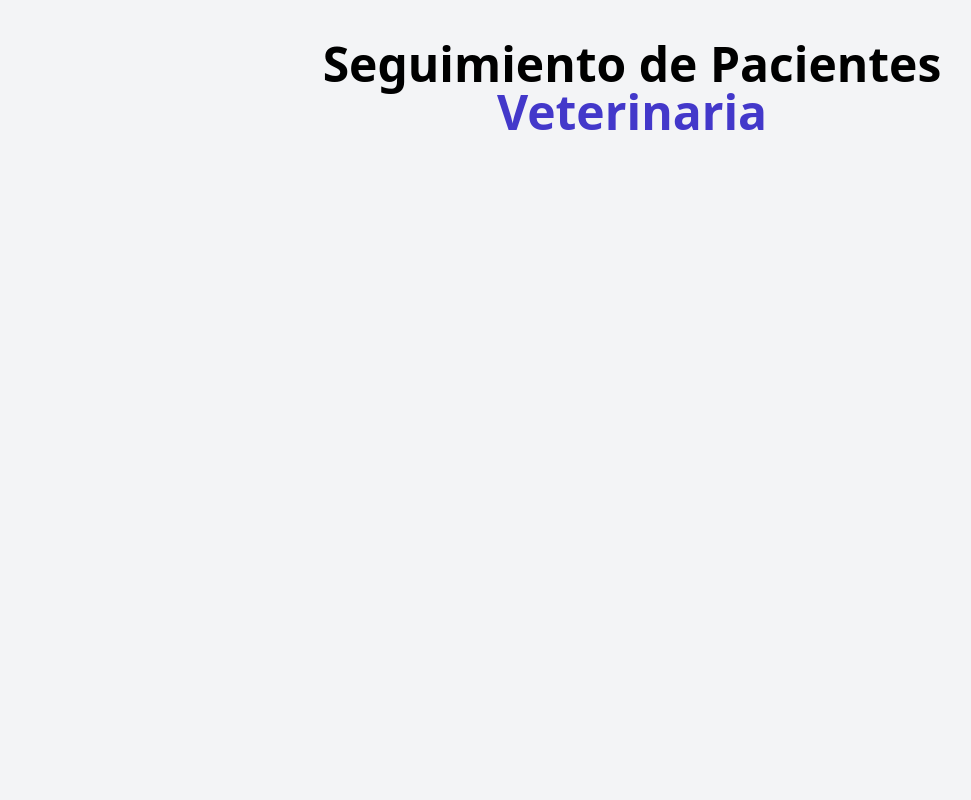
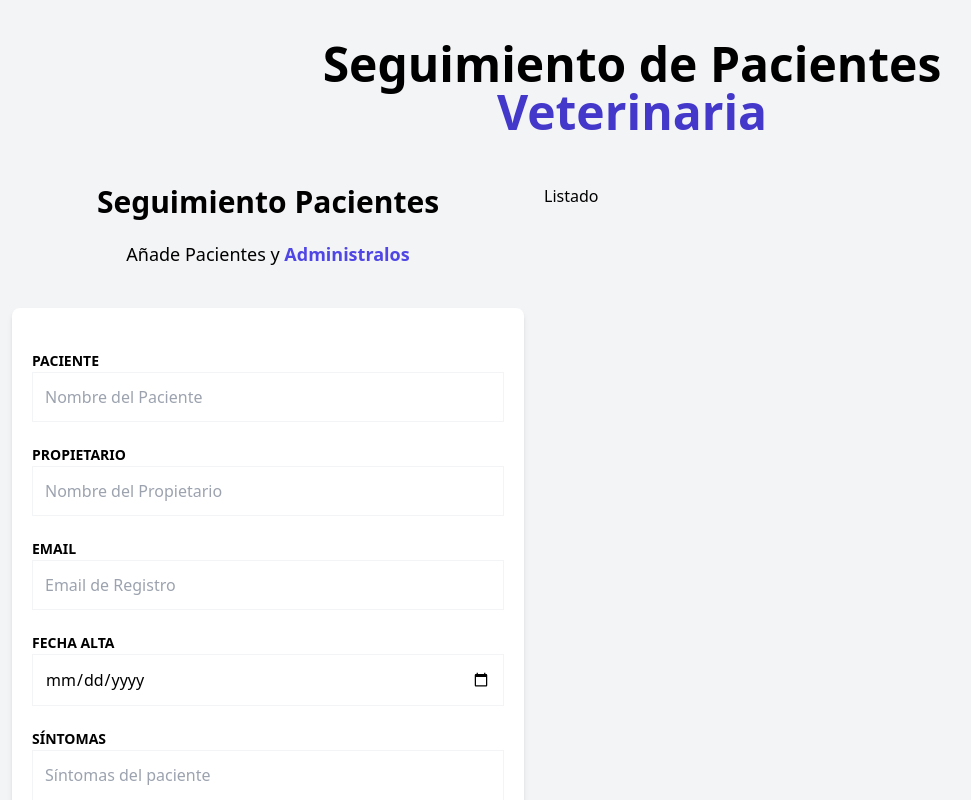
Before and after one commit to luisgoweb/Administrador-de-Pacientes, a React (Vite) app: page / in a window 1280 px wide. Shown: the top 800 px of the page, without its empty margins (8-979 px from the left). Built offline with nearby package versions, Linux system fonts and the light colour scheme.

Commit message:
PatientForm.tsx: Se agrega formulario

```diff
--- a/src/App.tsx
+++ b/src/App.tsx
@@ -1,3 +1,5 @@
+import PatientForm from "./components/PatientForm"
+import PatientsList from "./components/PatientsList"
 
 
 function App() {
@@ -10,11 +12,14 @@ function App() {
             Seguimiento de Pacientes{' '}
             <span className="text-indigo-700">Veterinaria</span>
           </h1>
+
+          <div className="mt-12 md:flex">
+            <PatientForm />
+            <PatientsList />
+          </div>
       </div>
 
-      <div className="mt-12 md:flex">
 
-      </div>
 
     </>
   )
--- a/src/components/PatientForm.tsx
+++ b/src/components/PatientForm.tsx
@@ -1,11 +1,84 @@
 
 
-const PatientForm = () => {
+export default function PatientForm() {
+
   return (
-    <div>
+    <div className="md:w-1/2 lg:w-2/5 mx-5">
+        <h2 className="font-black text-3xl text-center">Seguimiento Pacientes</h2>
 
+        <p className="text-lg mt-5 text-center mb-10">
+            Añade Pacientes y {''}
+            <span className="text-indigo-600 font-bold">Administralos</span>
+        </p>
+
+        <form
+            className="bg-white shadow-md rounded-lg py-10 px-5 mb-10"
+            noValidate
+        >
+              <div className="mb-5">
+                  <label htmlFor="name" className="text-sm uppercase font-bold">
+                      Paciente
+                  </label>
+                  <input
+                      id="name"
+                      className="w-full p-3  border border-gray-100"
+                      type="text"
+                      placeholder="Nombre del Paciente"
+                  />
+              </div>
+
+              <div className="mb-5">
+                <label htmlFor="caretaker" className="text-sm uppercase font-bold">
+                    Propietario
+                </label>
+                <input
+                    id="caretaker"
+                    className="w-full p-3  border border-gray-100"
+                    type="text"
+                    placeholder="Nombre del Propietario"
+                />
+              </div>
+
+            <div className="mb-5">
+              <label htmlFor="email" className="text-sm uppercase font-bold">
+                  Email
+              </label>
+              <input
+                  id="email"
+                  className="w-full p-3  border border-gray-100"
+                  type="email"
+                  placeholder="Email de Registro"
+              />
+            </div>
+
+            <div className="mb-5">
+                <label htmlFor="date" className="text-sm uppercase font-bold">
+                    Fecha Alta
+                </label>
+                <input
+                    id="date"
+                    className="w-full p-3  border border-gray-100"
+                    type="date"
+                />
+            </div>
+
+            <div className="mb-5">
+                <label htmlFor="symptoms" className="text-sm uppercase font-bold">
+                Síntomas
+                </label>
+                <textarea
+                    id="symptoms"
+                    className="w-full p-3  border border-gray-100"
+                    placeholder="Síntomas del paciente"
+                ></textarea>
+            </div>
+
+            <input
+                type="submit"
+                className="bg-indigo-600 w-full p-3 text-white uppercase font-bold hover:bg-indigo-700 cursor-pointer transition-colors"
+                value='Guardar Paciente'
+            />
+        </form>
     </div>
   )
 }
-
-export default PatientForm
--- a/src/components/PatientsList.tsx
+++ b/src/components/PatientsList.tsx
@@ -3,7 +3,7 @@
 const PatientsList = () => {
   return (
     <div>
-
+      Listado
     </div>
   )
 }
```
